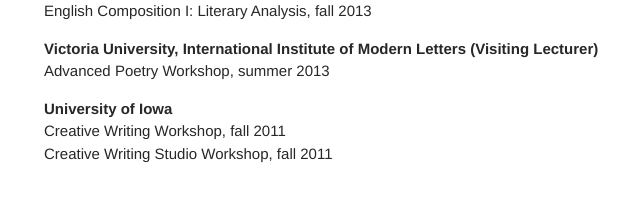
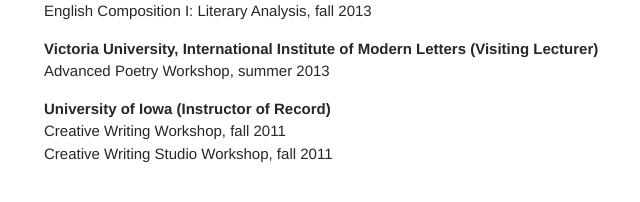
Before and after one commit to ajamesnance/ajamesnance.github.io, a Jekyll site: the page built from teaching.md, in a window 1280 px wide. Shown: the part 362-564 px from the top of the page, without its empty margins (296-936 px from the left). Built offline with Jekyll 4.4.1, drawn with Linux system fonts in a browser that asks for light colours.

Commit message:
Update teaching.md

```diff
--- a/teaching.md
+++ b/teaching.md
@@ -20,6 +20,6 @@
 **Victoria University, International Institute of Modern Letters (Visiting Lecturer)**<br>
 Advanced Poetry Workshop, summer 2013<br>
 
-**University of Iowa**<br>
+**University of Iowa (Instructor of Record)**<br>
 Creative Writing Workshop, fall 2011<br>
 Creative Writing Studio Workshop, fall 2011<br>
```
